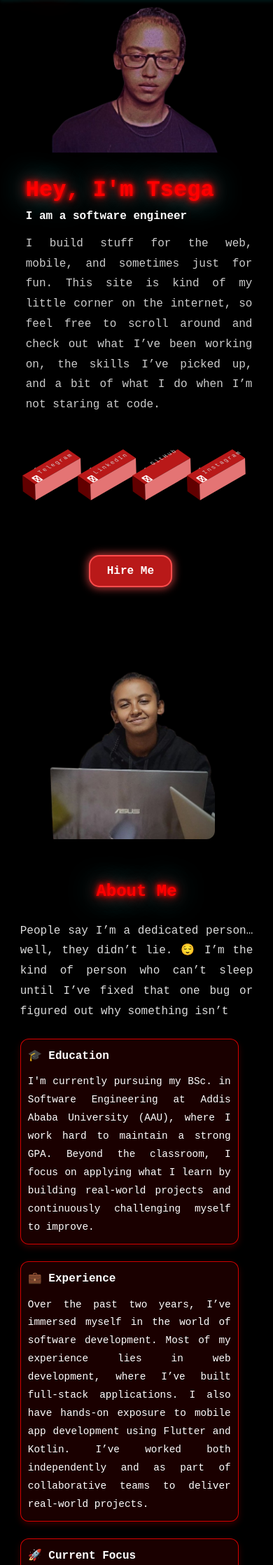
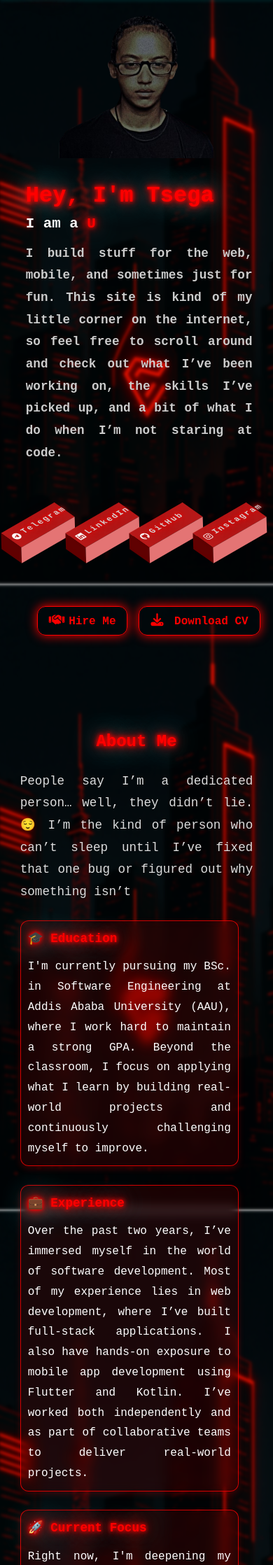
Before and after one commit to tsegaeph/portfolio_2, a Flask app: page / in a window 390 px wide. Shown: the part 59-2295 px from the top of the page at 70% size. Run offline with Flask 3, Linux system fonts and the light colour scheme; parts of the project's set-up code (start-up, migrations or seed data) failed here and were passed over.

Commit message:
some functionality and styling edits

```diff
--- a/app.py
+++ b/app.py
@@ -8,14 +8,15 @@ load_dotenv()
 
 app = Flask(__name__)
 
-# Load secrets from environment variables (no hardcoded defaults!)
 app.secret_key = os.getenv('FLASK_SECRET_KEY')
 TELEGRAM_BOT_TOKEN = os.getenv('TELEGRAM_BOT_TOKEN')
 TELEGRAM_CHAT_ID = os.getenv('TELEGRAM_CHAT_ID')
 
-# Exit if any required env var is missing
 if not app.secret_key or not TELEGRAM_BOT_TOKEN or not TELEGRAM_CHAT_ID:
-    print("ERROR: Missing environment variables. Please set FLASK_SECRET_KEY, TELEGRAM_BOT_TOKEN, and TELEGRAM_CHAT_ID.", file=sys.stderr)
+    print(
+        "ERROR: Missing environment variables. Please set FLASK_SECRET_KEY, TELEGRAM_BOT_TOKEN, and TELEGRAM_CHAT_ID.",
+        file=sys.stderr
+    )
     sys.exit(1)
 
 
@@ -61,4 +62,5 @@ def contact():
 
 
 if __name__ == '__main__':
-    app.run(debug=True)
+    port = int(os.environ.get("PORT", 5000))
+    app.run(host="0.0.0.0", port=port, debug=False)
--- a/static/script.js
+++ b/static/script.js
@@ -56,7 +56,7 @@ document.addEventListener("DOMContentLoaded", () => {
 
   // Typing effect for hero section
   const typedText = document.querySelector(".typed-text");
-  const words = ["developer", "designer", "software engineer"];
+  const words = ["MERN developer", "UI/UX designer", "software engineer"];
   let wordIndex = 0;
   let charIndex = 0;
   let typing = true;
--- a/static/style.css
+++ b/static/style.css
@@ -28,7 +28,7 @@ html, body {
   margin: 0;
   padding: 0;
   font-family: 'Poppins', sans-serif;
-  background:url(assets/portback2.png) no-repeat center center fixed;
+  background:url(assets/phoneback2.png) no-repeat center center fixed;
   background-size: cover;
   color: var(--text-color);
 }
@@ -143,6 +143,16 @@ section {
   margin-top: 10px;
   color: #fff;
 }
+
+.intro span{
+  color: var(--accent-color);
+  text-shadow:
+  0 0 5px var(--accent-color),
+  0 0 10px var(--accent-color),
+  0 0 20px var(--accent-color),
+  0 0 40px rgb(0, 255, 242);
+}
+
 .intro p{
   font-size: 0.9rem;
   justify-content: center;
@@ -207,8 +217,8 @@ section {
 .custom-social li a {
   text-decoration: none;
   display: block;
-  width: 120px;
-  height: 40px;
+  width: 8rem;
+  height: 3rem;
   background: #b91919;
   text-align: left;
   padding-left: 5px;
@@ -240,8 +250,8 @@ section {
   transform: skewX(-45deg);
 }
 
-.custom-social li a .fa {
-  font-size: 1em;
+.custom-social li a .fab {
+  font-size: 1.4em;
   color: #ffffff;
   line-height: 60px;
   padding-right: 10px;
@@ -250,8 +260,9 @@ section {
 
 .custom-social li a span {
   font-size: 0.8rem;
+  font-weight: 700;
   position: absolute;
-  top: 5px;
+  top: 1rem;
   color: #d3d3d3;
   letter-spacing: 2px;
   transition: 0.5s;
@@ -310,33 +321,48 @@ section {
 }
 
 
-.hire-me-container {
-  margin-top: 1rem;
+.button-container {
+  display: flex;
+  gap: 2rem;
+  margin-top: 20px;
+  flex-wrap: wrap;
+  position: relative;
+  top: 5rem;
+  left: 5rem;
 }
 
-.hire-me-button {
-  display: inline-block;
-  padding: 0.75rem 1.5rem;
-  background-color: #b91919;
+.hire-me-button,
+.cv-button {
+  background: transparent;
+  color: var(--accent-color);
+  padding: 10px 20px;
+  border: red solid 1px;
+  border-radius: 20px;
+  text-decoration: none;
+  font-size: 1.1rem;
+  font-weight: bold;
+  transition: background-color 0.3s ease, transform 0.2s ease;
+  box-shadow:
+    0 0 15px var(--accent-color);
+}
+
+.hire-me-button:hover,
+.cv-button:hover {
+  background-color: var(--accent-color);
   color: white;
-  border: 2px solid #ff4d4d;
-  border-radius: 15px;
-  text-decoration: none;
-  font-weight: 600;
-  box-shadow: 0 0 12px 2px rgba(255, 77, 77, 0.7); /* red glow */
-  transition: all 0.3s ease;
-  position: relative;
-  top: 100px;
-  left: 200px;
-  text-align: center;
+  text-shadow:
+  0 0 5px white,
+  0 0 10px white,
+  0 0 20px white,
+  0 0 40px rgb(0, 255, 242);
+  transform: scale(1.05);
 }
-.hire-me-button:hover,
-.hire-me-button:focus {
-  background-color: #b91919;
-  border-color: #ff4d4d;
-  box-shadow: 0 0 12px 12px rgba(255, 77, 77, 0.7); /* red glow */
-  outline: none;
+.hire-me-button i,
+.cv-button i {
+  margin-right: 8px;
 }
+
+
 
 
 /* About Section */
@@ -442,6 +442,12 @@ section {
 .status-box h3 {
   margin-bottom: 10px;
   font-size: 1.2rem;
+  color: var(--accent-color);
+  text-shadow:
+  0 0 5px var(--accent-color),
+  0 0 10px var(--accent-color),
+  0 0 20px var(--accent-color),
+  0 0 40px rgb(0, 255, 242);
 }
 
 .status-box:hover {
@@ -452,25 +458,6 @@ section {
 }
 
 
-
-.cv-button {
-  display: inline-block;
-  padding: 12px 20px;
-  background: transparent;
-  color: var(--accent-color);
-  font-weight: bold;
-  text-decoration: none;
-  border: solid 1px;
-  border-radius: 20px;
-  transition: background 0.3s;
-  font-size: 0.8rem;
-  position: relative;
-  top: 2rem;
-}
-.cv-button:hover {
-  background: #cc0000;
-  color: #880202;;
-}
 
 
 
@@ -882,16 +894,14 @@ section {
   color: #ff5e5e;
 }
 
-
+@media (min-width: 769px) {
+  body {
+    background-image: url('assets/portback.png');
+  }
+}
 
 
 @media (max-width: 768px) {
-
-  body {
-    background:black;
-    overflow-x: hidden;
-
-  }
 
   .menu-toggle {
     display: flex;
@@ -957,13 +967,15 @@ section {
     width: 100vw;
   }
   .intro h2 {
-    font-size: 1rem;
+    font-size: 1.3rem;
     margin-top: 10px;
     color: #fff;
   }
+
   .intro p{
-    font-size: 1rem;
+    font-size: 1.1rem;
     width: 83vw;
+    font-weight: 600;
   }
   .portrait {
     flex: 1;
@@ -972,8 +984,7 @@ section {
   }
 
   .portrait img {
-    width: 85%;
-    left: 30px;
+    width: 100%;
   }
   .custom-social{
     width: 110vw;
@@ -982,12 +993,12 @@ section {
     left: 90px;
   }
   .custom-social li a {
-    width: 75px;
-    height: 20px;
+    width: 5.5rem;
+    height: 2rem;
     padding-left: 5px;
     position: relative;
   }
-  .custom-social li a .fa {
+  .custom-social li a .fab {
     font-size: 0.7em;
     line-height: 30px;
     padding-right: 5px;
@@ -995,30 +1006,38 @@ section {
 
   .custom-social li a span {
     position: absolute;
-    top:-5px;
+    top:0.5rem;
     letter-spacing: 2px;
-    font-size: 0.5rem;
+    font-size: 0.7rem;
+    font-weight: 700;
   }
-  .hire-me-button {
+  .button-container {
+    gap: 1rem;
+    width: 105vw;
     position: relative;
-    left: 90px;
+    left: 1rem;
+  }
+
+  .hire-me-button,
+  .cv-button {
+    padding: 10px 16px;
+    font-size: 16px;
+    border-radius: 12px;
+  }
+
+  .hire-me-button i,
+  .cv-button i {
+    font-size: 18px;
+    margin-right: 6px;
   }
 
   #about{
     padding-top: 130px;
     padding-bottom: 20px;
   }
-  .about-image img {
-    width: 70%;
-    border-radius: 12px;
-    object-fit: contain;
-    background: transparent;
-    position: relative;
-    left: 12%;
-  }
   .about-text{
     width: 95%;
-    font-size: 1rem;
+    font-size: 1.1rem;
     position: relative;
     bottom: 100px;
   }
@@ -1035,16 +1054,16 @@ section {
     width: 80vw;
   }
   .status-box h3{
+    font-size: 1.1rem;
+    font-weight: 700;
+  }
+  .status-box p{
     font-size: 1rem;
   }
-  .status-box p{
-    font-size: 0.9rem;
-  }
-  .cv-button{
-    position: relative;
-    top: 10px;
-    border-radius: 10px;
-  }
+
+
+  /*skills section*/
+
   #skills-section{
     padding: 10px 40px;
     position: relative;
--- a/templates/index.html
+++ b/templates/index.html
@@ -5,6 +5,9 @@
   <meta name="viewport" content="width=device-width, initial-scale=1.0" />
   <title>Tsega Ephrem</title>
   <link rel="icon" type="image/x-icon" href="{{ url_for('static', filename='assets/T.png') }}">
+  <!-- Font Awesome 6 CDN -->
+  <link rel="stylesheet" ref="https://cdnjs.cloudflare.com/ajax/libs/font-awesome/6.5.2/css/all.min.css"/>
+
 
   <!-- Correct CSS path -->
   <link rel="stylesheet" href="{{ url_for('static', filename='style.css') }}" />
@@ -39,7 +42,7 @@
   <main>
     <section id="hero">
       <div class="portrait">
-        <img src="{{ url_for('static', filename='assets/tsega.png') }}" alt="Tsega" />
+        <img src="{{ url_for('static', filename='assets/tsega4.png') }}" alt="Tsega" />
       </div>
 
       <div class="intro">
@@ -51,26 +54,43 @@
 
         <div class="social-icons">
           <ul class="custom-social">
-            <li><a href="https://t.me/IDONHAVEAUSERNAME" target="_blank"><i class="fa fa-telegram"></i><span> - Telegram</span></a></li>
-            <li><a href="https://www.linkedin.com/in/tsegaephrem" target="_blank"><i class="fa fa-linkedin"></i><span> - LinkedIn</span></a></li>
-            <li><a href="https://github.com/tsegaeph" target="_blank"><i class="fa fa-github"></i><span> - GitHub</span></a></li>
-            <li><a href="https://instagram.com/tsega_00" target="_blank"><i class="fa fa-instagram"></i><span> - Instagram</span></a></li>
+            <li>
+              <a href="https://t.me/IDONHAVEAUSERNAME" target="_blank">
+                <i class="fab fa-telegram"></i><span> Telegram</span>
+              </a>
+            </li>
+            <li>
+              <a href="https://www.linkedin.com/in/tsegaephrem" target="_blank">
+                <i class="fab fa-linkedin"></i><span> LinkedIn</span>
+              </a>
+            </li>
+            <li>
+              <a href="https://github.com/tsegaeph" target="_blank">
+                <i class="fab fa-github"></i><span> GitHub</span>
+              </a>
+            </li>
+            <li>
+              <a href="https://instagram.com/tsega_00" target="_blank">
+                <i class="fab fa-instagram"></i><span> Instagram</span>
+              </a>
+            </li>
           </ul>
         </div>
 
-        <!-- Hire Me Button -->
-        <div class="hire-me-container">
-          <a href="#contact" class="hire-me-button">Hire Me</a>
+
+        <div class="button-container">
+          <a href="#contact" class="hire-me-button"><i class="fas fa-handshake"></i>Hire Me</a>
+          <a href="{{ url_for('static', filename='assets/Tsega_CV.pdf') }}" class="cv-button" download><i class="fas fa-download"></i>
+           Download CV
+          </a>
         </div>
+
       </div>
     </section>
 
     <!-- About Section -->
     <section id="about">
       <div class="about-container">
-        <div class="about-image">
-          <img src="{{ url_for('static', filename='assets/tsegaa.png') }}" alt="Tsega's Image">
-        </div>
         <div class="about-text">
           <h2>About Me</h2>
           <p class="about-description" id="aboutText" data-text="People say I’m a dedicated person… well, they didn’t lie. 😌 I’m the kind of person who can’t sleep until I’ve fixed that one bug or figured out why something isn’t working. Maybe it’s because of my horoscope? 🤔 …jk, I don’t believe in that.<br><br>I’m deeply fascinated by the world of technology — not just using it, but understanding how it works under the hood. For me, tech is a way to join my artistic side with building things that actually help people. Whether it’s designing clean user experiences or experimenting with creative projects, it’s as much fun as it is work.<br><br>I’m also into cybersecurity. you know, the whole “break it to fix it” thing. 🕵🏽‍♂️ If someone leaves their system exposed, I might just be the reason their password ends up on a sticky note. 😏 (Kidding, of course. Or am I?) I'm currently part of a growing community, trying to level up my skills one exploit at a time.<br><br>On a serious note, I’m easy-going, great at working with teams, and always up for sharing ideas or helping bring a project to life."></p>
@@ -79,7 +99,6 @@
             <div class="status-box"><h3>💼 Experience</h3><p>Over the past two years, I’ve immersed myself in the world of software development. Most of my experience lies in web development, where I’ve built full-stack applications. I also have hands-on exposure to mobile app development using Flutter and Kotlin. I’ve worked both independently and as part of collaborative teams to deliver real-world projects.</p></div>
             <div class="status-box"><h3>🚀 Current Focus</h3><p>Right now, I'm deepening my skills in full-stack development using React and Node.js. I’m also exploring machine learning to power AI features in my apps — like chatbots, mood forecasting, and gesture recognition.</p></div>
           </div>
-          <a href="{{ url_for('static', filename='assets/Tsega_CV.pdf') }}" class="cv-button" download>📄 Download CV</a>
         </div>
       </div>
     </section>
@@ -260,6 +279,13 @@
     <section id="contact-section">
       <div class="contact-container">
         <h2 class="section-title neon-text">Contact Me</h2>
+        <p class="contact-professional">
+          Need someone to build, debug 🛠️, and maybe even caffeinate ☕ your project? I’m your person.
+        </p>
+        <p class="contact-sarcastic">
+          Here to make new friends or waste time? Same thing. Go ahead, write me.
+        </p>
+
         <form action="/contact" method="POST" class="contact-form">
 
           <!-- Name -->
```
Also changed, not shown: other parts of static/style.css (+43 -47 lines), static/assets/phoneback2.png (added), static/assets/portback.png (renamed from static/assets/portback2.png), static/assets/portback3.jpeg (deleted), static/assets/tsega.png (deleted), static/assets/tsega4.png (added), static/assets/tsegaa.png (deleted).
